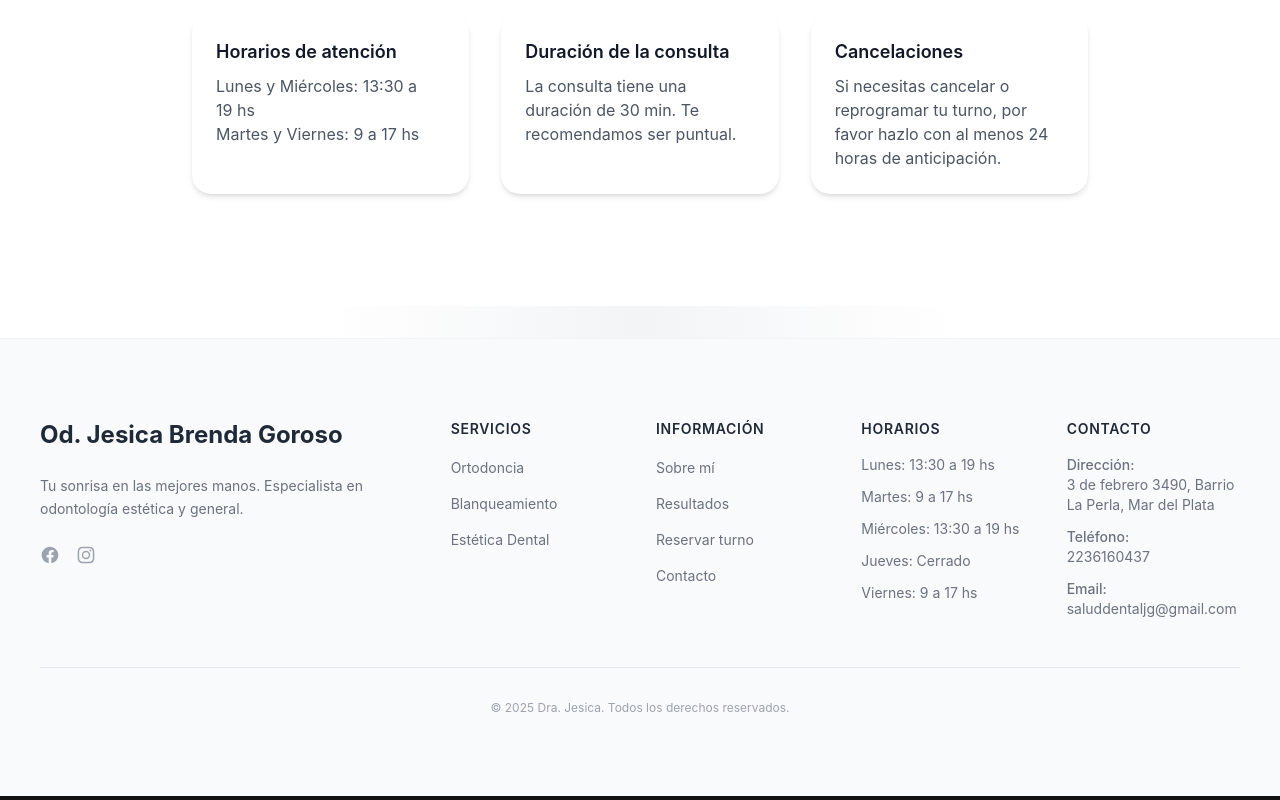
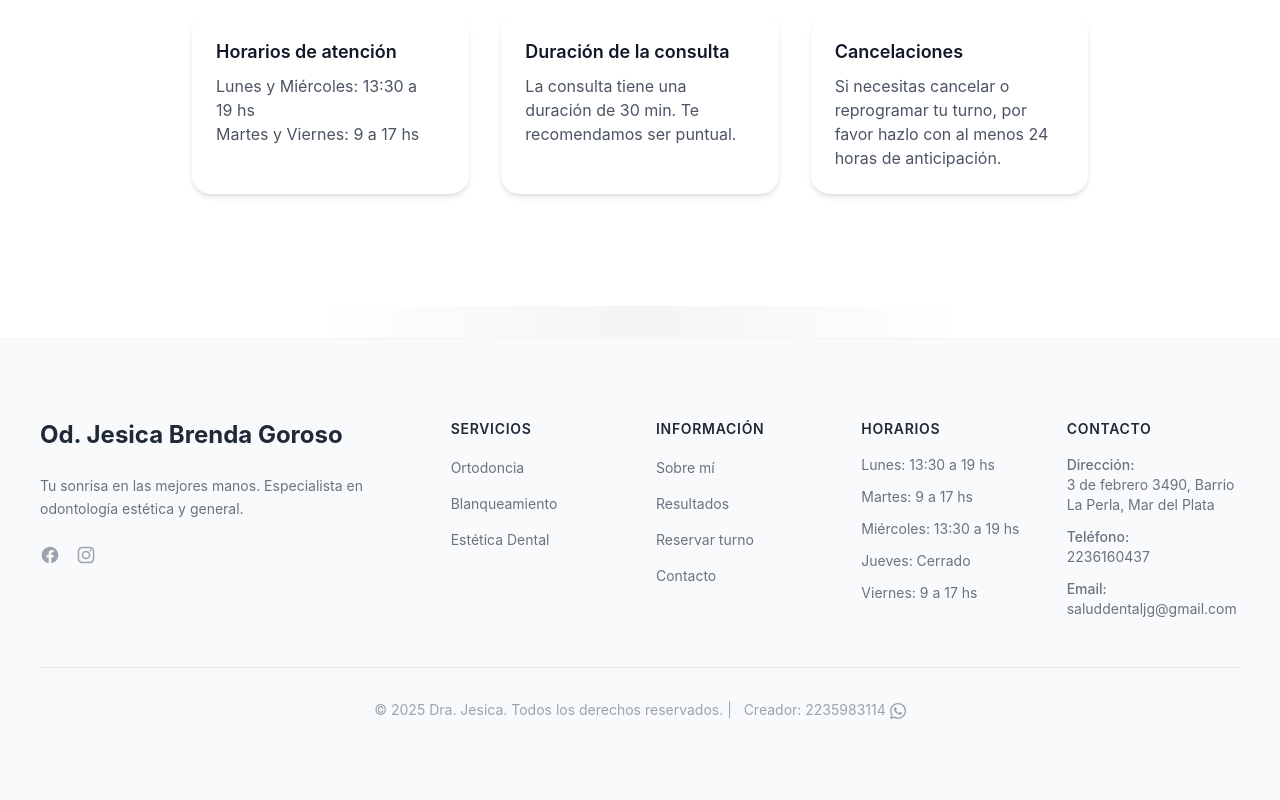
Before and after one commit to Julian986/Salud-dental, a React (Vite) app: page /turnos in a window 1280 px wide. Shown: the part 334-1134 px from the top of the page. Built offline with nearby package versions, Linux system fonts and the light colour scheme; the HTML template or start-up script is replaced by a standard one.

Commit message:
Implementacion marda Creador

```diff
--- a/src/components/layout/Footer.tsx
+++ b/src/components/layout/Footer.tsx
@@ -117,8 +117,19 @@
           </div>
 
           <div className="mt-12 pt-8 border-t border-gray-200">
-            <p className="text-xs text-gray-400 text-center">
-              &copy; {new Date().getFullYear()} Dra. Jesica. Todos los derechos reservados.
+            <p className="text-sm text-gray-400 text-center">
+              &copy; {new Date().getFullYear()} Dra. Jesica. Todos los derechos reservados. |&nbsp;&nbsp;&nbsp;
+              <a
+                href="https://wa.me/5492235983114"
+                target="_blank"
+                rel="noopener noreferrer"
+                className="hover:opacity-80 transition-opacity cursor-pointer"
+              >
+                Creador: 2235983114
+                <svg className="w-4 h-4 inline ml-1" fill="currentColor" viewBox="0 0 24 24">
+                  <path d="M17.472 14.382c-.297-.149-1.758-.867-2.03-.967-.273-.099-.471-.148-.67.15-.197.297-.767.966-.94 1.164-.173.199-.347.223-.644.075-.297-.15-1.255-.463-2.39-1.475-.883-.788-1.48-1.761-1.653-2.059-.173-.297-.018-.458.13-.606.134-.133.298-.347.446-.52.149-.174.198-.298.298-.497.099-.198.05-.371-.025-.52-.075-.149-.669-1.612-.916-2.207-.242-.579-.487-.5-.669-.51-.173-.008-.371-.01-.57-.01-.198 0-.52.074-.792.372-.272.297-1.04 1.016-1.04 2.479 0 1.462 1.065 2.875 1.213 3.074.149.198 2.096 3.2 5.077 4.487.709.306 1.262.489 1.694.625.712.227 1.36.195 1.871.118.571-.085 1.758-.719 2.006-1.413.248-.694.248-1.289.173-1.413-.074-.124-.272-.198-.57-.347m-5.421 7.403h-.004a9.87 9.87 0 01-5.031-1.378l-.361-.214-3.741.982.998-3.648-.235-.374a9.86 9.86 0 01-1.51-5.26c.001-5.45 4.436-9.884 9.888-9.884 2.64 0 5.122 1.03 6.988 2.898a9.825 9.825 0 012.893 6.994c-.003 5.45-4.437 9.884-9.885 9.884m8.413-18.297A11.815 11.815 0 0012.05 0C5.495 0 .16 5.335.157 11.892c0 2.096.547 4.142 1.588 5.945L.057 24l6.305-1.654a11.882 11.882 0 005.683 1.448h.005c6.554 0 11.89-5.335 11.893-11.893A11.821 11.821 0 0020.885 3.488"/>
+                </svg>
+              </a>
             </p>
           </div>
         </div>
```
